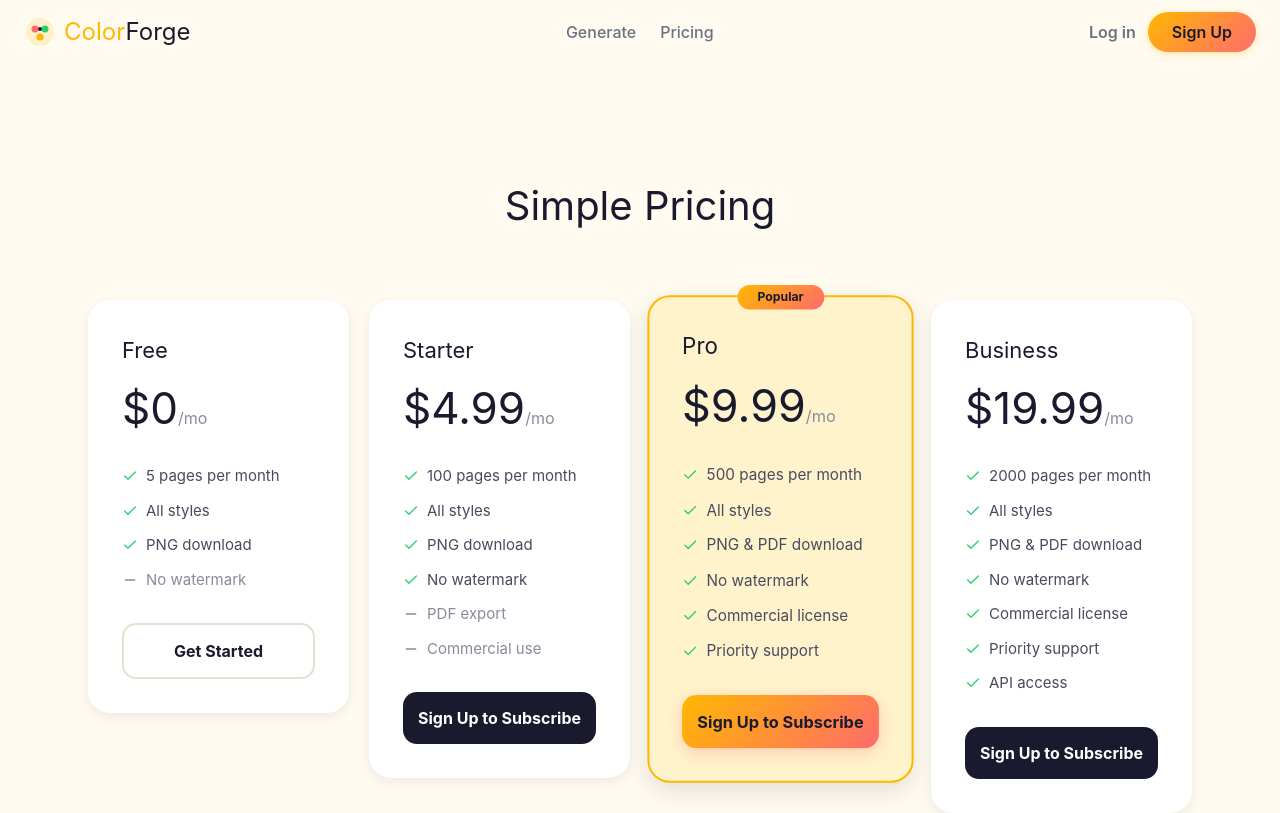
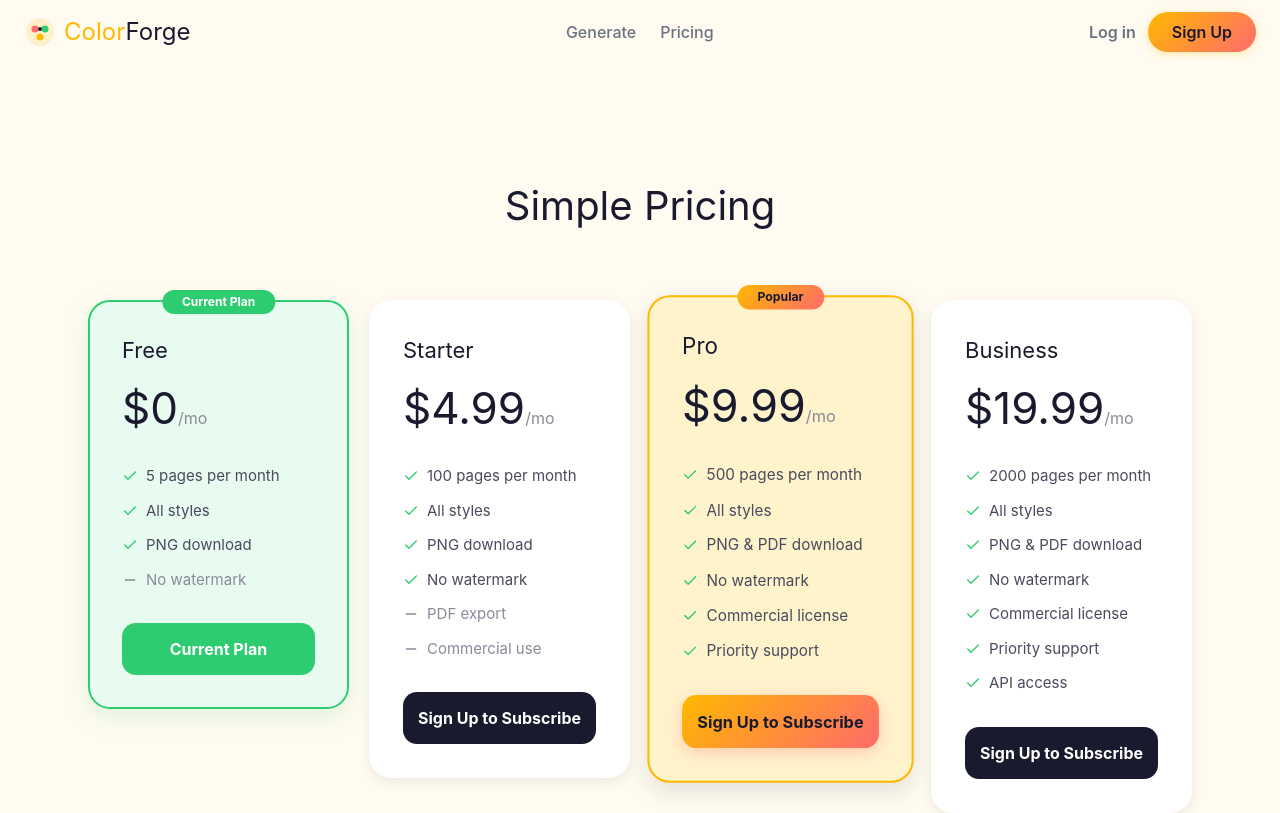
Before and after one commit to rinbs1120/pixcraftx, a Next.js app: page /pricing in a window 1280 px wide. Shown: the top 813 px of the page. Built offline with nearby package versions, Linux system fonts and the light colour scheme; no server answers; a web font is replaced by a local one.

Commit message:
feat: smart pricing - disable lower plans, show current plan badge, upgrade button

```diff
--- a/src/components/sections/pricing.tsx
+++ b/src/components/sections/pricing.tsx
@@ -4,6 +4,7 @@ import Link from 'next/link';
 import { Check, Minus } from 'lucide-react';
 import { CreemCheckout } from '@creem_io/nextjs';
 import { useAuth } from '@clerk/nextjs';
+import { useEffect, useState } from 'react';
 
 const isTestMode = process.env.NEXT_PUBLIC_CREEM_TEST_MODE === 'true';
 
@@ -19,9 +20,17 @@ const PRODUCT_IDS = isTestMode
       business: 'prod_3i1ndQTCMKtqaswpGDLwWM',
     };
 
+const PLAN_RANK: Record<string, number> = {
+  free: 0,
+  starter: 1,
+  pro: 2,
+  business: 3,
+};
+
 const plans = [
   {
     name: 'Free',
+    key: 'free',
     price: 0,
     priceNote: '/mo',
     features: [
@@ -37,6 +46,7 @@ const plans = [
   },
   {
     name: 'Starter',
+    key: 'starter',
     price: 4.99,
     priceNote: '/mo',
     features: [
@@ -54,6 +64,7 @@ const plans = [
   },
   {
     name: 'Pro',
+    key: 'pro',
     price: 9.99,
     priceNote: '/mo',
     popular: true,
@@ -72,6 +83,7 @@ const plans = [
   },
   {
     name: 'Business',
+    key: 'business',
     price: 19.99,
     priceNote: '/mo',
     features: [
@@ -92,6 +104,20 @@ const plans = [
 
 export function Pricing() {
   const { isSignedIn, userId } = useAuth();
+  const [currentPlan, setCurrentPlan] = useState<string>('free');
+
+  useEffect(() => {
+    if (isSignedIn) {
+      fetch('/api/usage')
+        .then(res => res.json())
+        .then(data => {
+          if (data.plan) setCurrentPlan(data.plan);
+        })
+        .catch(() => {});
+    }
+  }, [isSignedIn]);
+
+  const currentRank = PLAN_RANK[currentPlan] || 0;
 
   return (
     <section id="pricing" className="py-16 md:py-24 bg-background">
@@ -102,28 +128,45 @@ export function Pricing() {
 
         {/* Pricing Grid - 4 columns */}
         <div className="grid md:grid-cols-2 lg:grid-cols-4 gap-6 md:gap-5 items-start">
-          {plans.map((plan) => (
+          {plans.map((plan) => {
+            const planRank = PLAN_RANK[plan.key] || 0;
+            const isCurrent = plan.key === currentPlan;
+            const isLower = planRank < currentRank;
+            const isUpgrade = planRank > currentRank;
+
+            return (
               <div
                 key={plan.name}
                 className={`relative rounded-3xl p-8 transition-all duration-300 hover:-translate-y-1 ${
-                plan.popular
+                  isCurrent
+                    ? 'border-2 border-[#2ECC71] bg-[#E8FBF0]'
+                    : plan.popular
                       ? 'border-2 border-[#FFB800] bg-[#FFF3CC]'
                       : 'bg-white border-2 border-transparent'
-              }`}
+                } ${isLower ? 'opacity-50' : ''}`}
                 style={{
-                boxShadow: plan.popular
+                  boxShadow: isCurrent
+                    ? '0 8px 24px rgba(46,204,113,0.15)'
+                    : plan.popular
                       ? '0 8px 24px rgba(26,26,46,0.12)'
                       : '0 4px 12px rgba(26,26,46,0.08)',
                   transform: plan.popular ? 'scale(1.02)' : undefined,
                 }}
               >
                 {/* Popular Badge */}
-              {plan.popular && (
+                {plan.popular && !isCurrent && (
                   <div
                     className="absolute -top-3 left-1/2 -translate-x-1/2 px-5 py-1 rounded-full text-xs font-bold text-[#1A1A2E]"
                     style={{ background: 'linear-gradient(135deg, #FFB800 0%, #FF6B6B 100%)' }}
                   >
                     Popular
+                  </div>
+                )}
+
+                {/* Current Plan Badge */}
+                {isCurrent && (
+                  <div className="absolute -top-3 left-1/2 -translate-x-1/2 px-5 py-1 rounded-full text-xs font-bold text-white bg-[#2ECC71]">
+                    Current Plan
                   </div>
                 )}
 
@@ -159,7 +202,21 @@ export function Pricing() {
                 </ul>
 
                 {/* CTA Button */}
-              {plan.productId && isSignedIn ? (
+                {isCurrent ? (
+                  <button
+                    className="block w-full py-3.5 rounded-xl font-bold text-center bg-[#2ECC71] text-white cursor-default"
+                    disabled
+                  >
+                    Current Plan
+                  </button>
+                ) : isLower ? (
+                  <button
+                    className="block w-full py-3.5 rounded-xl font-bold text-center bg-[#E8E0D0] text-[#8A8A9A] cursor-not-allowed"
+                    disabled
+                  >
+                    Included in your plan
+                  </button>
+                ) : plan.productId && isSignedIn ? (
                   <CreemCheckout
                     productId={plan.productId}
                     successUrl="/generate"
@@ -178,7 +235,7 @@ export function Pricing() {
                           : undefined
                       }
                     >
-                    {plan.buttonText}
+                      {isUpgrade ? 'Upgrade' : plan.buttonText}
                     </button>
                   </CreemCheckout>
                 ) : plan.productId ? (
@@ -210,7 +267,8 @@ export function Pricing() {
                   </Link>
                 )}
               </div>
-          ))}
+            );
+          })}
         </div>
       </div>
     </section>
```
Lines whose indentation alone changed are shown as unchanged.
